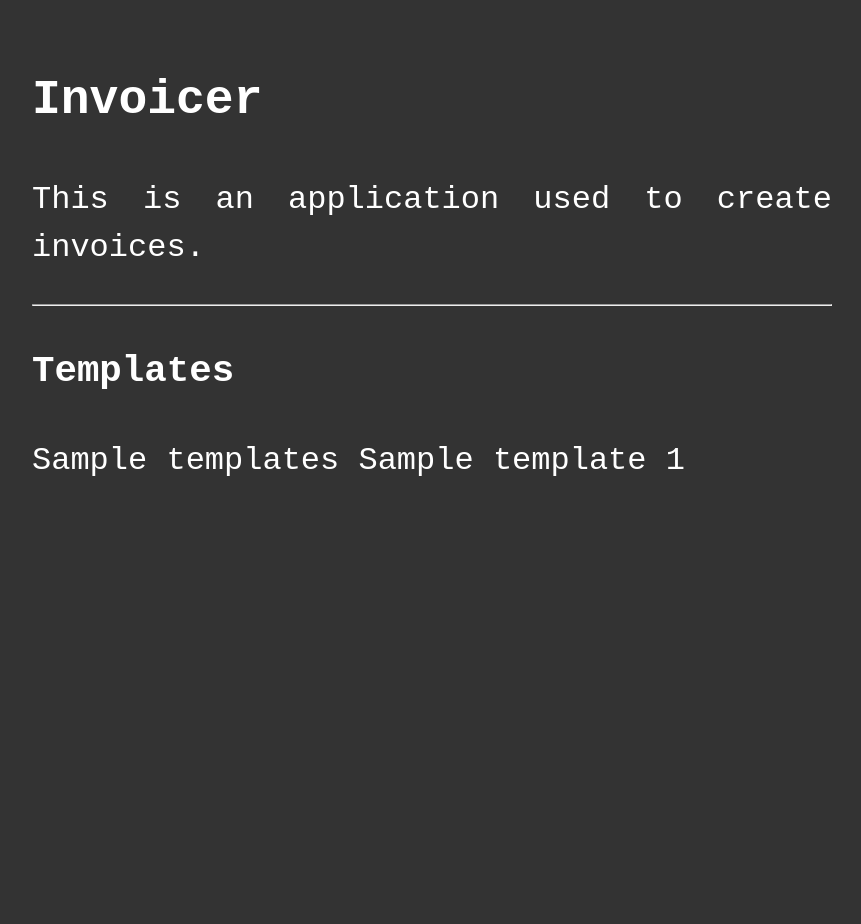
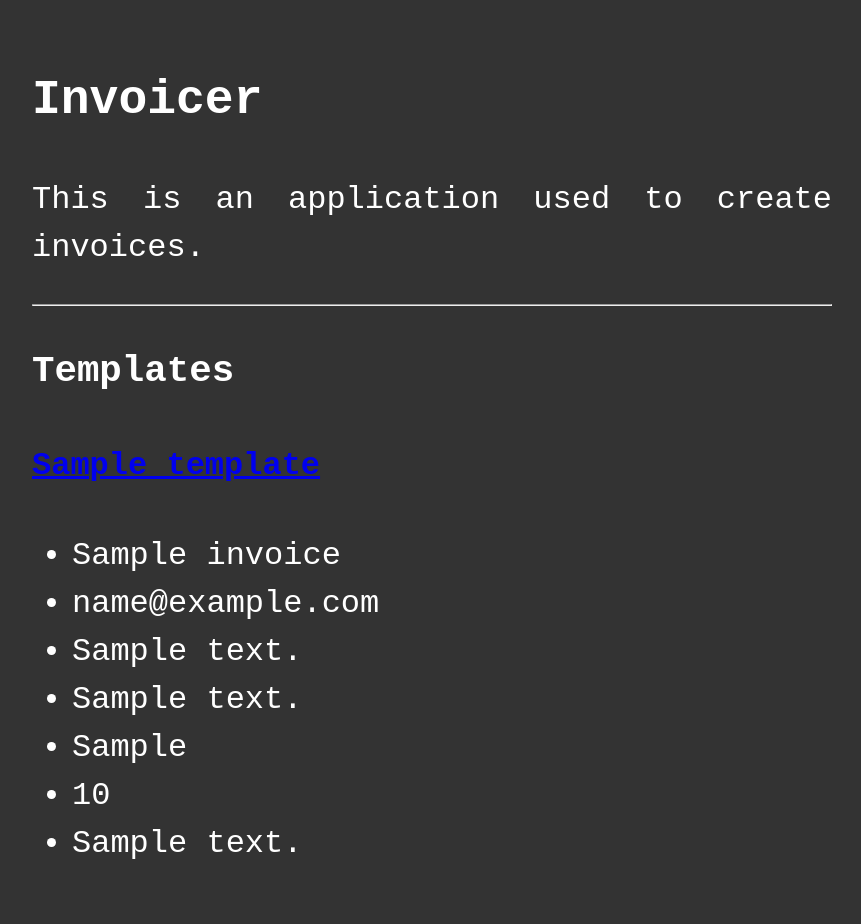
Before and after one commit to AlexMackechnie/invoicer, a Flask app: template api/src/invoicer_api/templates/templates.html in a window 1280 px wide. Shown: the whole page, without its empty margins (208-1069 px from the left). Before the commit the page ends 476 px from the top, so only its background shows below. Run offline with Flask 2, Linux system fonts and the light colour scheme; the template is opened without the code that fills it: most values are stand-ins (such as "Sample title", 1, 10 or a date in 2020).

Commit message:
More UI changes;

```diff
--- a/api/src/invoicer_api/app.py
+++ b/api/src/invoicer_api/app.py
@@ -1,14 +1,16 @@
 from flask import Flask, request, url_for, render_template, redirect, session
 from invoicer_api.model.template import Template
 from invoicer_api.model.invoice import Invoice
+from invoicer_api import templates
 import sqlite3
 from fpdf import FPDF
 from authlib.integrations.flask_client import OAuth
 from functools import wraps
 import os
+import pkg_resources
 
 
-app = Flask(__name__)
+app = Flask(__name__, template_folder=templates.__path__[0])
 app.secret_key = os.environ["FLASK_APP_SECRET_KEY"]
 oauth = OAuth(app)
 
@@ -41,11 +43,15 @@ def login_required(f):
 @login_required
 def whoami(user_id):
     return user_id
-    #return str(dict(session).get("user_id"))
 
 
 @app.route('/login')
 def login():
+    return render_template("login.html")
+
+
+@app.route('/oidc-gitlab')
+def oidc_gitlab():
     gitlab = oauth.create_client('gitlab')
     redirect_uri = url_for('authorize', _external=True)
     return gitlab.authorize_redirect(redirect_uri)
@@ -74,6 +80,7 @@ def authorize():
 @app.route('/')
 @login_required
 def entry_point(user_id):
+    return render_template("root.html", user_id=user_id)
     return f"<h1>Hello {user_id}!🤘</h1>"
 
 
@@ -106,9 +113,25 @@ def create_template(user_id):
     return str(template.__dict__)
 
 
+@app.route("/templates", methods = ['GET'])
+@login_required
+def get_templates(user_id):
+    conn = sqlite3.connect("../db/invoicer.db")
+    cur = conn.cursor()
+    query = f"SELECT template_name, user_id, name, email, address, payment_details, send_to, amount, description FROM template WHERE user_id = {user_id};"
+    cur.execute(query)
+    resp = cur.fetchall()
+
+    templates = []
+    for item in resp:
+        templates.append(Template(item[0], item[1], Invoice(*item[2:])))
+
+    return render_template("templates.html", templates=templates)
+
+
 @app.route("/template", methods = ['GET'])
 @login_required
-def get_template(user_id):
+def template(user_id):
     template_name = request.args.get("template_name")
     conn = sqlite3.connect("../db/invoicer.db")
     cur = conn.cursor()
@@ -118,7 +141,7 @@ def get_template(user_id):
 
     template = Template(resp[0][0], resp[0][1], Invoice(*resp[0][2:]))
 
-    return str(template.__dict__)
+    return render_template("template.html", template=template)
 
 
 @app.route("/invoice", methods = ['POST'])
--- a/api/src/invoicer_api/templates/templates.html
+++ b/api/src/invoicer_api/templates/templates.html
@@ -6,11 +6,16 @@
 {% block content %}
     <h3>Templates</h3>
 
-    {{ templates }}
     {% for template in templates %}
-    <tr>
-        <td>{{ template["template_name"] }}</td>
-        <td>{{ template["user_id"] }}</td>
-    </tr>
+    <a href="{{ url_for('template', template_name=template['template_name'])}}"><h4>{{ template["template_name"] }}</h4></a>
+    <ul>
+        <li>{{ template["invoice"]["name"] }}</li>
+        <li>{{ template["invoice"]["email"] }}</li>
+        <li>{{ template["invoice"]["address"] }}</li>
+        <li>{{ template["invoice"]["payment_details"] }}</li>
+        <li>{{ template["invoice"]["send_to"] }}</li>
+        <li>{{ template["invoice"]["amount"] }}</li>
+        <li>{{ template["invoice"]["description"] }}</li>
+    </ul>
     {% endfor %}
 {% endblock %}
```
Also changed, not shown: api/src/invoicer_api/templates/template.html (added, +8 -0 lines).
